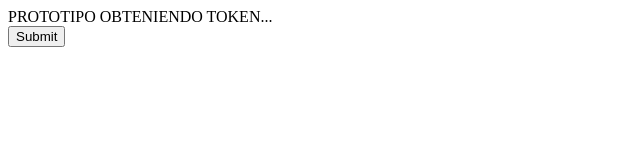
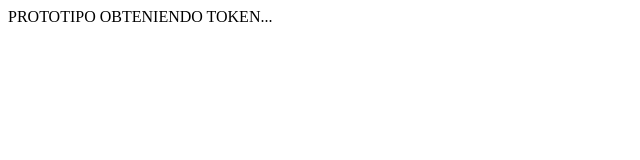
Before and after one commit to adolfovalle/prototipo-publicitario-multicanal, a website: page campaign-app/public/index.html in a window 1280 px wide. Shown: the whole page, without its empty margins (0-640 px from the left). Drawn offline with nearby package versions, Linux system fonts and the light colour scheme; files that its build step writes are made by us from their sources; no server answers.

Commit message:
removido boton innecesario

```diff
--- a/campaign-app/public/index.html
+++ b/campaign-app/public/index.html
@@ -9,11 +9,6 @@
 
     PROTOTIPO
     OBTENIENDO TOKEN...
-
-    <form action="http://localhost:4000/users" method="get">
-
-        <input type="submit" value="Submit">
-    </form>
 
 
     <!-- The core Firebase JS SDK is always required and must be listed first -->
```
